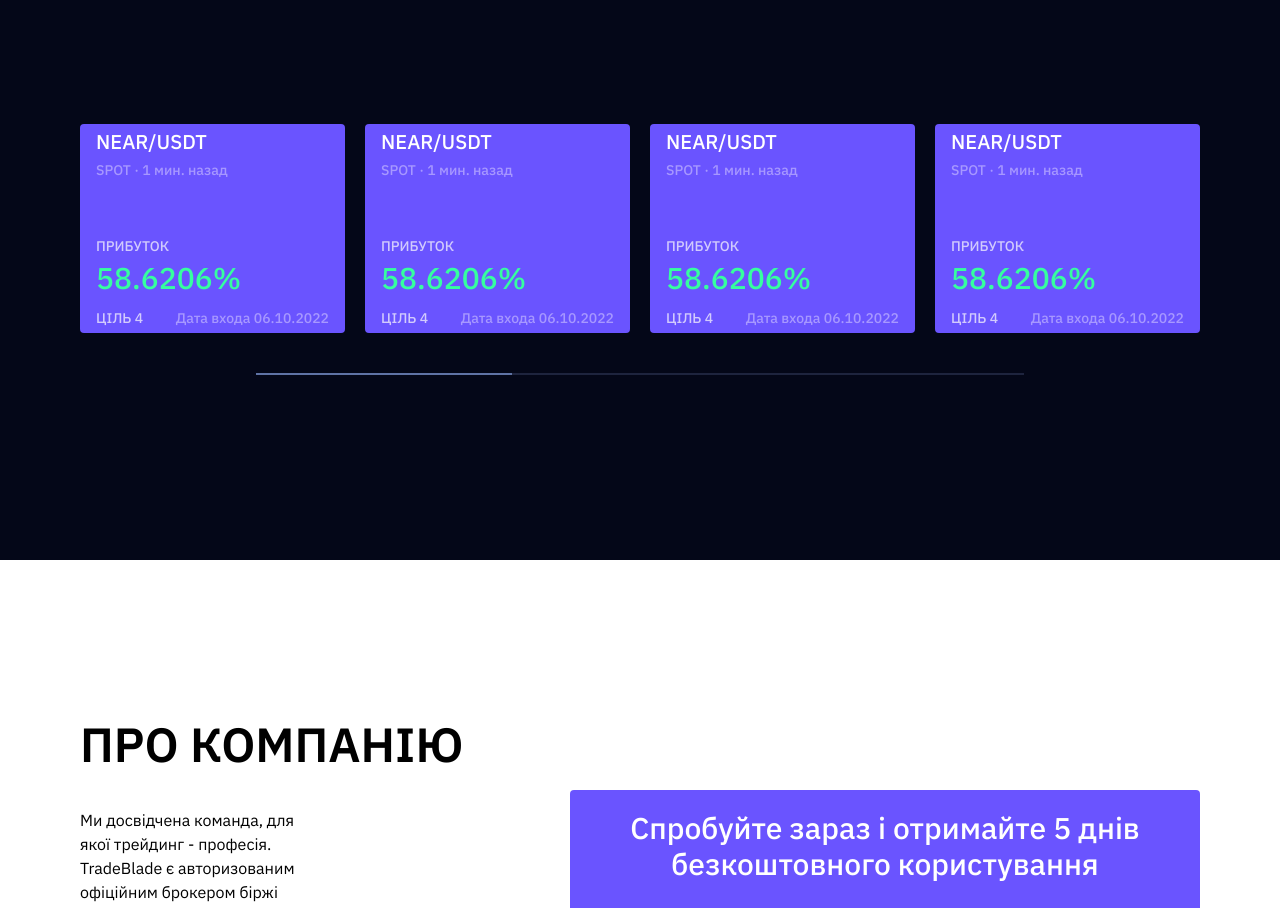
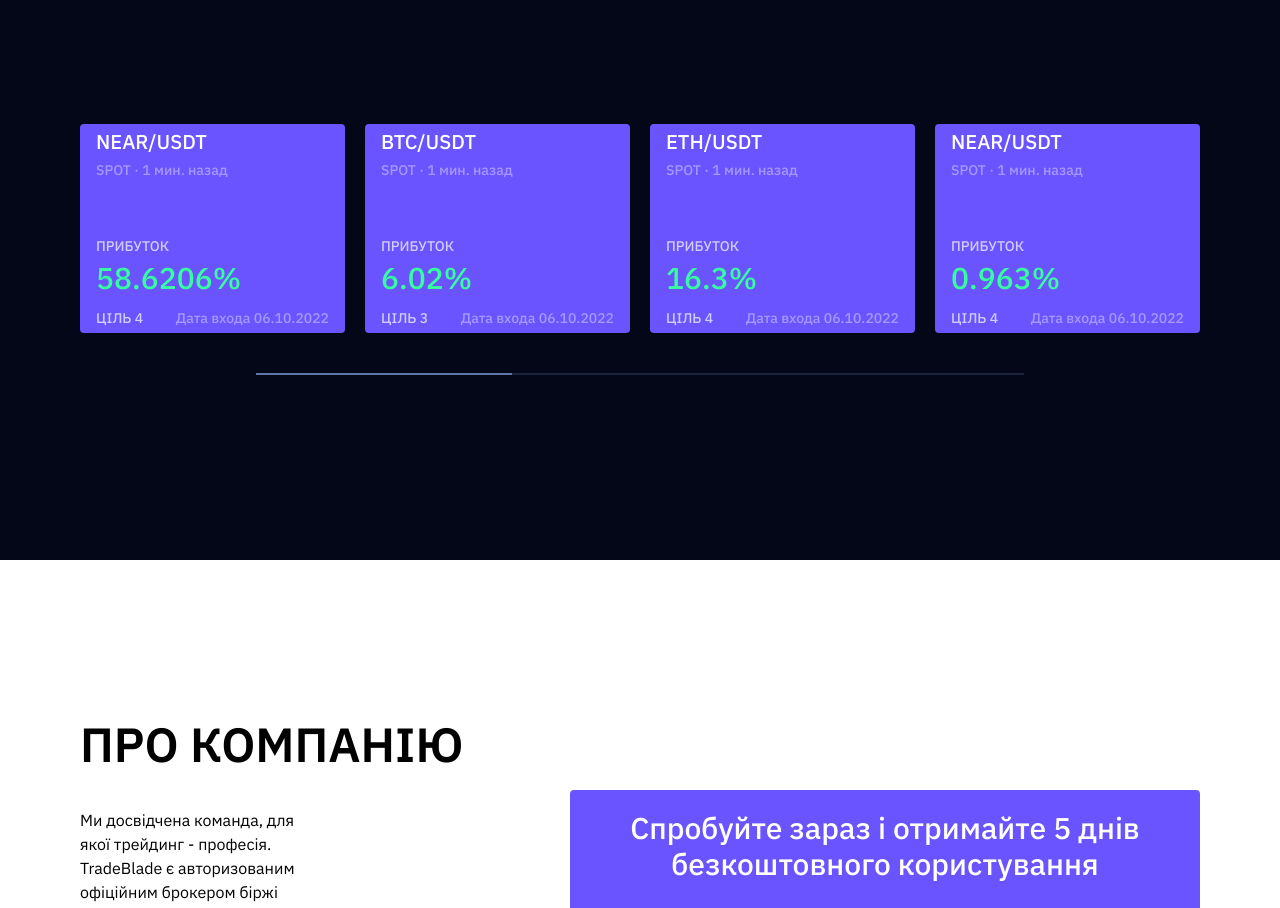
Before and after one commit to YaroslavOkrema/react-landing, a React (Create React App) app: page / in a window 1280 px wide. Shown: the part 1260-2168 px from the top of the page. Built offline with nearby package versions, Linux system fonts and the light colour scheme.

Commit message:
refactor: transactions

```diff
--- a/src/components/Transactions/index.jsx
+++ b/src/components/Transactions/index.jsx
@@ -29,7 +29,7 @@ const Transactions = () => {
           </div>
         </div>
         <div className="w-[299px] h-[209px] bg-[#6A54FF] px-4 py-1 rounded">
-          <h1 className="font-medium text-xl uppercase mb-1">NEAR/USDT</h1>
+          <h1 className="font-medium text-xl uppercase mb-1">BTC/USDT</h1>
           <p className="text-sm font-medium text-[#a798ff] mb-14">
             SPOT · 1 мин. назад
           </p>
@@ -37,7 +37,27 @@ const Transactions = () => {
           <h2 className="font-medium text-sm uppercase text-[#d2cbfd] mb-1">
             Прибуток
           </h2>
-          <p className="text-3xl font-medium text-[#36fe9f] mb-3">58.6206%</p>
+          <p className="text-3xl font-medium text-[#36fe9f] mb-3">6.02%</p>
+
+          <div className="flex items-center justify-between">
+            <p className="font-medium text-sm uppercase text-[#d2cbfd]">
+              Ціль 3
+            </p>
+            <p className="text-sm font-medium text-[#a798ff]">
+              Дата входа 06.10.2022
+            </p>
+          </div>
+        </div>
+        <div className="w-[299px] h-[209px] bg-[#6A54FF] px-4 py-1 rounded">
+          <h1 className="font-medium text-xl uppercase mb-1">ETH/USDT</h1>
+          <p className="text-sm font-medium text-[#a798ff] mb-14">
+            SPOT · 1 мин. назад
+          </p>
+
+          <h2 className="font-medium text-sm uppercase text-[#d2cbfd] mb-1">
+            Прибуток
+          </h2>
+          <p className="text-3xl font-medium text-[#36fe9f] mb-3">16.3%</p>
 
           <div className="flex items-center justify-between">
             <p className="font-medium text-sm uppercase text-[#d2cbfd]">
@@ -57,27 +77,7 @@ const Transactions = () => {
           <h2 className="font-medium text-sm uppercase text-[#d2cbfd] mb-1">
             Прибуток
           </h2>
-          <p className="text-3xl font-medium text-[#36fe9f] mb-3">58.6206%</p>
-
-          <div className="flex items-center justify-between">
-            <p className="font-medium text-sm uppercase text-[#d2cbfd]">
-              Ціль 4
-            </p>
-            <p className="text-sm font-medium text-[#a798ff]">
-              Дата входа 06.10.2022
-            </p>
-          </div>
-        </div>
-        <div className="w-[299px] h-[209px] bg-[#6A54FF] px-4 py-1 rounded">
-          <h1 className="font-medium text-xl uppercase mb-1">NEAR/USDT</h1>
-          <p className="text-sm font-medium text-[#a798ff] mb-14">
-            SPOT · 1 мин. назад
-          </p>
-
-          <h2 className="font-medium text-sm uppercase text-[#d2cbfd] mb-1">
-            Прибуток
-          </h2>
-          <p className="text-3xl font-medium text-[#36fe9f] mb-3">58.6206%</p>
+          <p className="text-3xl font-medium text-[#36fe9f] mb-3">0.963%</p>
 
           <div className="flex items-center justify-between">
             <p className="font-medium text-sm uppercase text-[#d2cbfd]">
```
